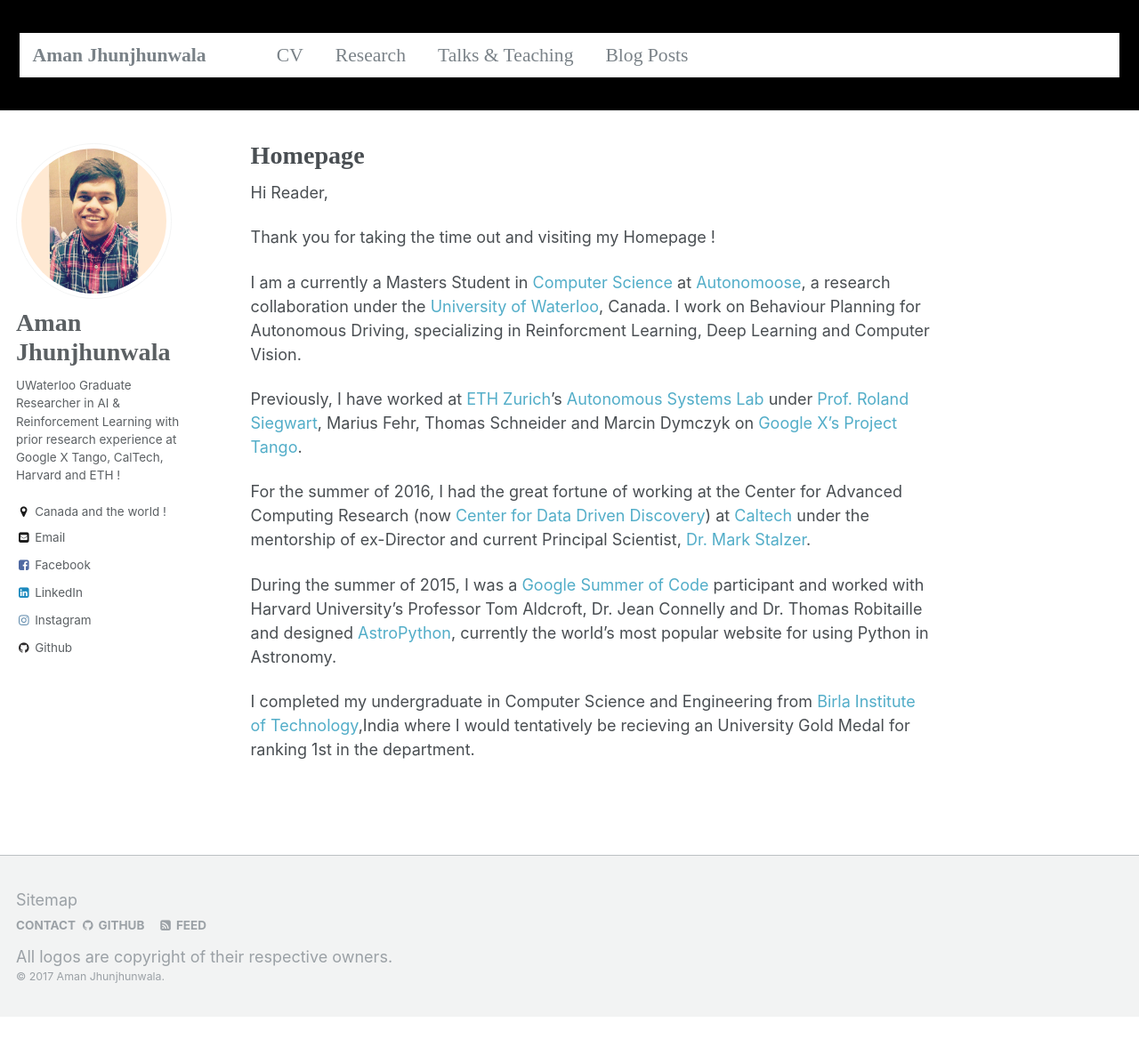
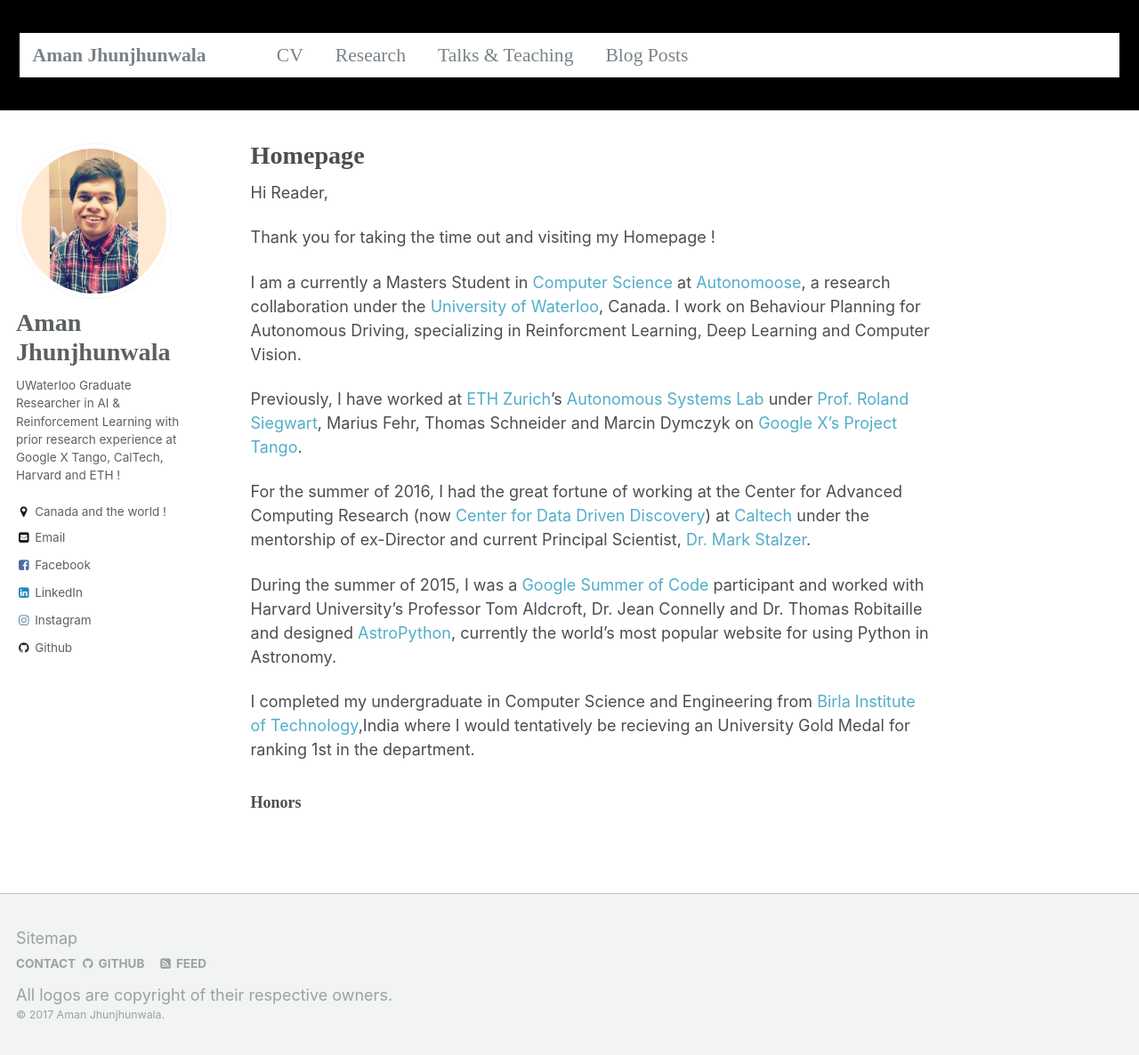
Before and after one commit to amanjhunjhunwala/amanjhunjhunwala.github.io, a Jekyll site: the page built from _pages/about.md, in a window 1280 px wide and 1186 px high. Shown: the whole window at 89% size. Built offline with Jekyll 4.4.1, drawn with Linux system fonts in a browser that asks for light colours; some web fonts are replaced.

Commit message:
Update about.md

```diff
--- a/_pages/about.md
+++ b/_pages/about.md
@@ -23,3 +23,5 @@ During the summer of 2015, I was a [Google Summer of Code](https://developers.go
 
 
 I completed my undergraduate in Computer Science and Engineering from [Birla Institute of Technology](https://bitmesra.ac.in/),India where I would tentatively be recieving an University Gold Medal for ranking 1st in the department.
+
+### Honors
```
